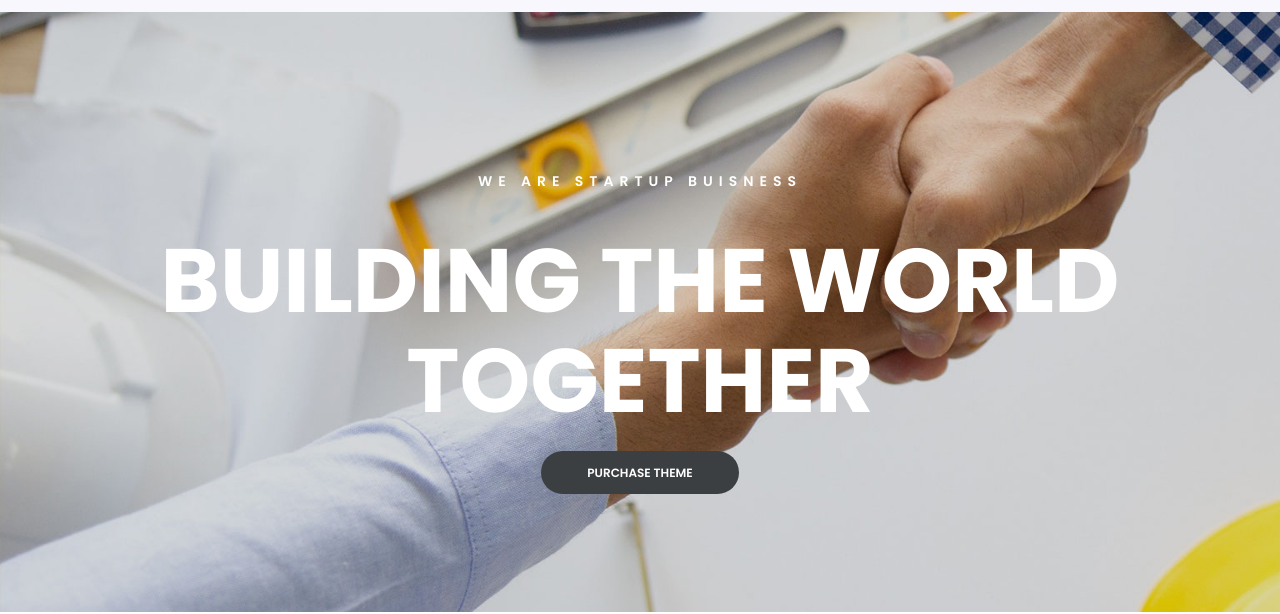
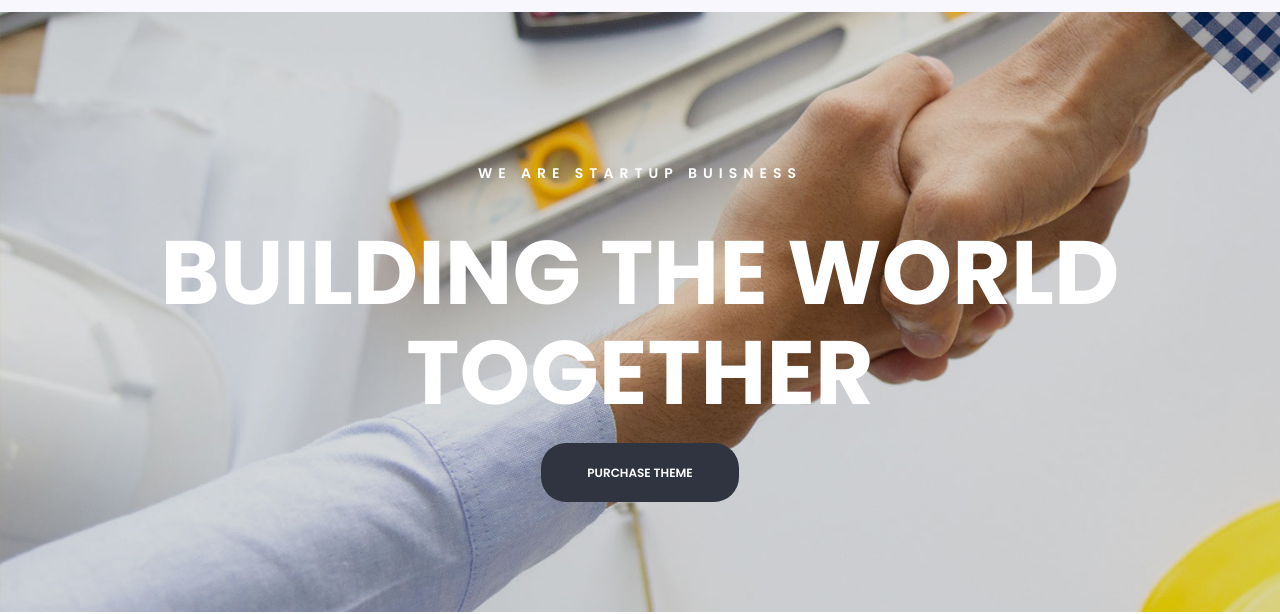
Before and after one commit to n29-dev/construction_html, a website: page index-3.html in a window 1280 px wide. Shown: the part 218-832 px from the top of the page. Drawn offline with nearby package versions, Linux system fonts and the light colour scheme; files whose address does not match are found by name.

Commit message:
home-1 button problem resolved

```diff
--- a/css/main.css
+++ b/css/main.css
@@ -673,7 +673,7 @@ ul > li > .submenu > li > .submenu > li:hover a {
   font-weight: 600;
   padding: 18px 45px;
 }
-.single-slide a.btn {
+  a.btn-v3 {
   padding-top: 10px;
   padding-bottom: 10px;
   border-radius: 25px;
--- a/index-3.html
+++ b/index-3.html
@@ -188,7 +188,7 @@
                       Building the world <br />
                       together
                     </h1>
-                    <a href="" class="btn">purchase theme</a>
+                    <a href="" class="btn btn-v3">purchase theme</a>
                   </div>
                 </div>
               </div>
@@ -205,7 +205,7 @@
                       Building the world <br />
                       together
                     </h1>
-                    <a href="" class="btn">purchase theme</a>
+                    <a href="" class="btn btn-v3">purchase theme</a>
                   </div>
                 </div>
               </div>
```
